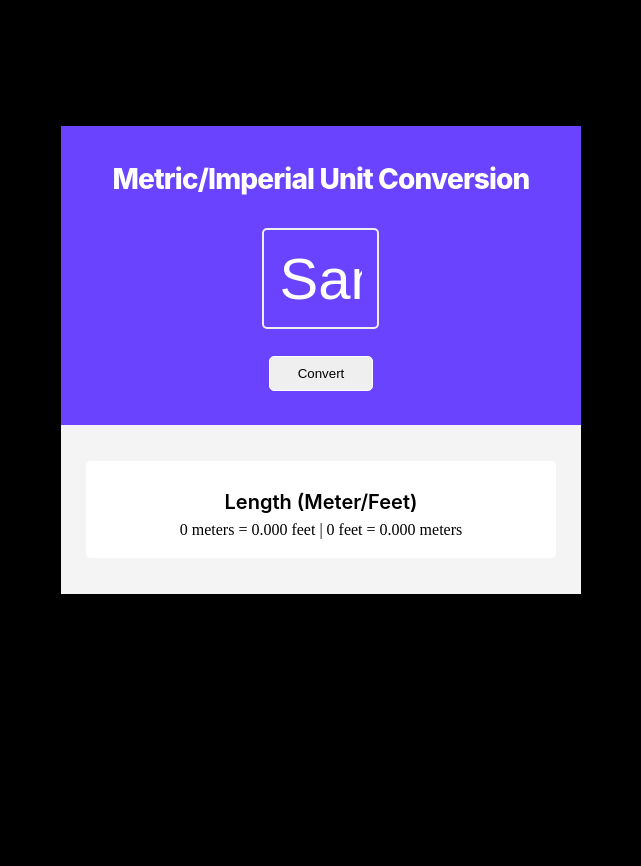
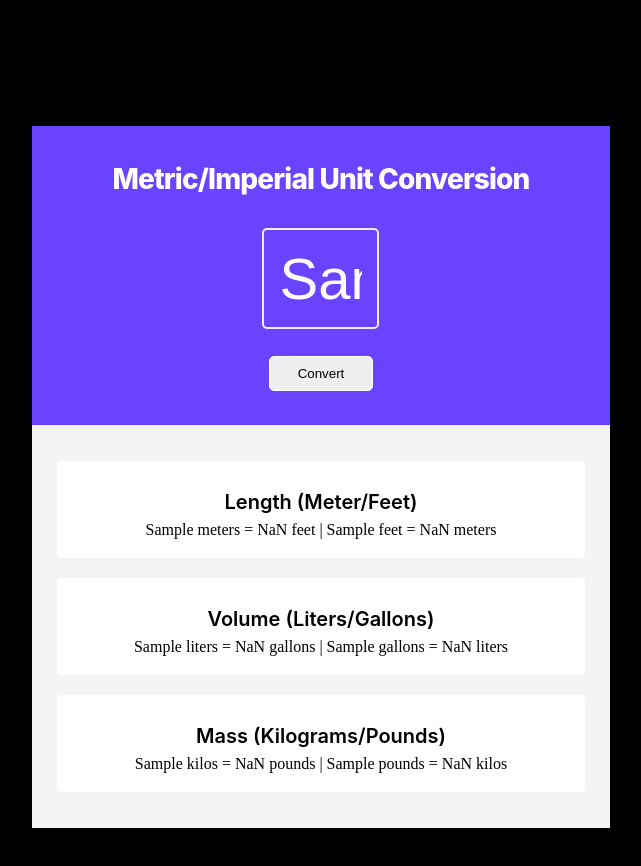
Before and after one commit to ezekielswanson/unit-convert, a plain HTML site: page index.html in a window 1280 px wide. Both pictures are taken after typing "Sample" into the empty fields and a click on the button "Convert". Shown: the whole page, without its empty margins (319-960 px from the left). Before the commit the page ends 800 px from the top, so only its background shows below. Drawn offline with Linux system fonts and the light colour scheme.

Commit message:
Updated html

```diff
--- a/index.html
+++ b/index.html
@@ -15,13 +15,29 @@
                     <button id="convert-btn">Convert</button>
                 </div>
                 <div class="unit-converter__bottom">
+
                     <div class="unit-converter__display-box">
                         <h4>Length (Meter/Feet)</h4>
                         <div class="unit-converter__display-numbers">
-                            <p class="coonvertedNumber">0 meters = 0.000 feet | 0 feet = 0.000 meters </p>
-                            <p class="coonvertedNumber"></p>
+                            <p id="convertedNumbDisplay">0 meters = 0.000 feet | 0 feet = 0.000 meters </p>
                         </div>
                     </div>
+
+                    <div class="unit-converter__display-box">
+                        <h4>Volume (Liters/Gallons)
+                        </h4>
+                        <div class="unit-converter__display-numbers">
+                            <p id="convertedNumbDisplay-2">0 liters  = 0.000 gallons | 0 gallons = 0.000 liters </p>
+                        </div>
+                    </div>
+
+                    <div class="unit-converter__display-box">
+                        <h4>Mass (Kilograms/Pounds)</h4>
+                        <div class="unit-converter__display-numbers">
+                            <p id="convertedNumbDisplay-3">0 kilos = 0.000 pounds | 0 pounds = 0.000 kilos</p>
+                        </div>
+                    </div>
+
                 </div>
             </div>
         </div>
--- a/main.js
+++ b/main.js
@@ -2,8 +2,10 @@
 
 let input = document.getElementById("input_number");
 const convertBtn = document.getElementById("convert-btn");
-let numberDisplay = document.getElementById('')
 let baseValue = input.value;
+let numberDisplay = document.getElementById('convertedNumbDisplay');
+let numberDisplayTwo = document.getElementById('convertedNumbDisplay-2');
+let numberDisplayThree = document.getElementById('convertedNumbDisplay-3');
 
 
 
@@ -17,28 +19,40 @@ let baseValue = input.value;
 
 
 
-/* meters to feet
+//Conversion Numbers
 
-baseValue / 3.28084
+//Feet & Meters
+const meterToFeet =  3.281;
+const feetToMeters = 0.3048;
 
-let number = Math.floor(baseValue/3.28084);
-numberConvertd.toFixed(3);
-*/
 
-//run funct handles math
+//Gallon & Liter
+const literToGallon = 0.264172;
+const gallonToLiter = 3.78541;
 
-function conversions() {
-    const meterToFeet =  3.281;
-}
+
+//Gallon & Liter
+const kilosToPounds = 2.20462;
+const poundsToKilos = 0.453592;
+
+
+convertBtn.addEventListener("click", function() {
+    let baseValue = input.value;
+
+    numberDisplay.textContent =
+    `${baseValue} meters = ${(baseValue * meterToFeet).toFixed(3)} feet |
+    ${baseValue} feet = ${(baseValue * feetToMeters).toFixed(3)} meters`;
 
 
 
-convertBtn.addEventListener('click', function() {
-    let baseValue = input.value;
-    let convertedFeet = baseValue / 3.28084;
+    numberDisplayTwo.textContent = `
+    ${baseValue} liters = ${(baseValue * literToGallon).toFixed(3)} gallons |
+    ${baseValue} gallons = ${(baseValue * gallonToLiter).toFixed(3)} liters
+    `
 
-     let convertedDisplay = `<span>${baseValue} feet = ${convertedFeet * meterToFeet } meters;
-     </span>`
-})
+    numberDisplayThree.textContent = `
+    ${baseValue} kilos = ${(baseValue * kilosToPounds).toFixed(3)} pounds |
+    ${baseValue} pounds = ${(baseValue * poundsToKilos).toFixed(3)} kilos
+    `
 
-convertedDisplay.innerHTML;
+});
--- a/style.css
+++ b/style.css
@@ -72,6 +72,10 @@ body {
 .unit-converter__container .unit-converter__bottom {
     padding: 36px 25px;
     background-color: #F4F4F4;
+    display: flex;
+    flex-direction: column;
+    gap: 20px;
+
 
 }
 
```
